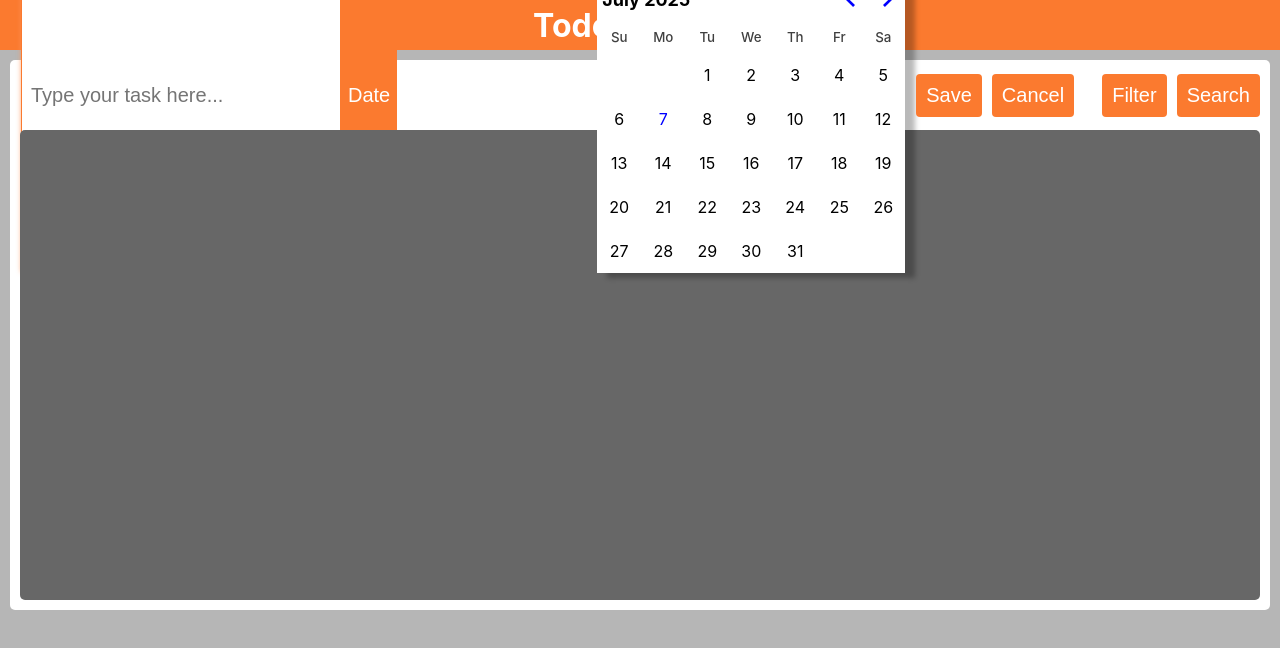
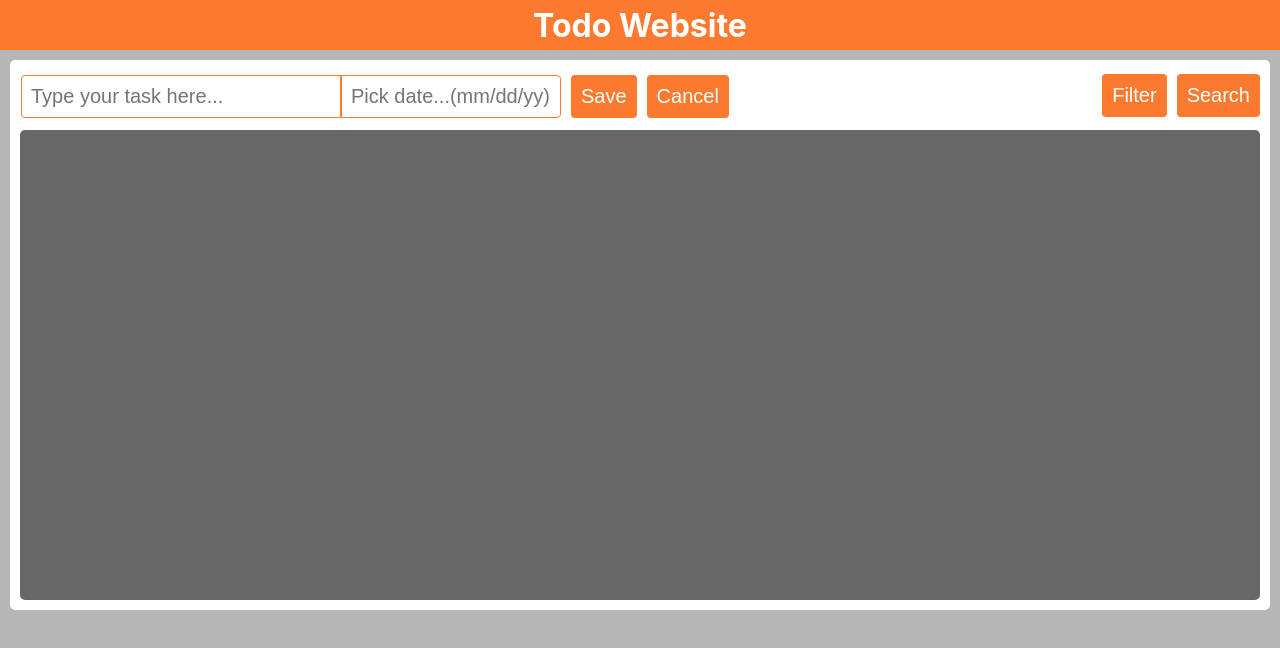
Before and after one commit to ReactApp-Fun/Todo_list-app, a React (Create React App) app: page / in a window 1280 px wide. Both pictures are taken after a click on the button "New Task". Shown: the top 648 px of the page. Built offline with nearby package versions, Linux system fonts and the light colour scheme.

Commit message:
update Date function to add date to task to serve for filter function (the Date function is now can be save as a part of a task in localstorage)

```diff
--- a/src/components/function_part/InputFunction.jsx
+++ b/src/components/function_part/InputFunction.jsx
@@ -9,19 +9,24 @@ class InputFunction extends React.Component {
         super(props)
         this.state = {
             inputValue: props.editingList ? props.editingList.text : '',
-            selectedDay: undefined
-        }
+            selectedDay: undefined,
+            isOpen: false,
+            selectedDate: props.editingList ? props.editingList.date: ''
+        };
+        this.datePickerRef = React.createRef()
     }
     componentDidUpdate = (prevProps) =>{
         if (this.props.editingList?.text !== prevProps.editingList?.text) {
             this.setState({
-                inputValue: this.props.editingList?.text
+                inputValue: this.props.editingList?.text,
+                selectedDate: this.props.editingList?.date
             })
         }
+        document.addEventListener("mousedown", this.handleClickOutside);
     }
-    handleDaySelect = (day) => {
-        this.setState({ selectedDay: day });
-    };
+    componentWillUnmount() {
+        document.removeEventListener("mousedown", this.handleClickOutside);
+    }
     handleChange = (e) => {
         this.setState({
             inputValue: e.target.value
@@ -37,41 +42,83 @@ class InputFunction extends React.Component {
             this.submitForm();
         }
     }
-    submitForm = () =>{
+    submitForm = () => {
         if (this.state.inputValue.trim()) {
             if (this.props.editingList) {
-                this.props.updateList(this.props.editingList.id, this.state.inputValue);
+                this.props.updateList(
+                    this.props.editingList.id,
+                    this.state.inputValue,
+                    this.state.selectedDate
+                );
             } else {
-                this.props.addList(this.state.inputValue);
+                this.props.addList(
+                    this.state.inputValue,
+                    this.state.selectedDate
+                );
             }
-            this.setState({ inputValue: '' });
+            this.setState({ inputValue: '',
+                            selectedDate: ''
+                        });
             this.props.hideInput();
         }
     }
-    handleCancelInput = () => {
+    handleCancelInput = () =>{
         this.props.hideInput()
     }
+
+    handleClickOutside = (event) => {
+        if (this.datePickerRef.current && !this.datePickerRef.current.contains(event.target)) {
+        this.setState({ isOpen: false });
+        }
+    };
+
+    handleDayClick = (day) => {
+        this.setState({
+            selectedDate: day,
+            isOpen: false, // Tự động đóng sau khi chọn ngày
+        });
+    };
+
+    toggleDatePicker = () => {
+        this.setState((prevState) => ({ isOpen: !prevState.isOpen }));
+    };
     render(){
-        const {selectedDay} = this.state
+        const {isOpen, selectedDate} = this.state
+
         return(
-            <div className="input-display" onSubmit={this.handleSubmit}>
-                <form>
+            <form className="input-display" onSubmit={this.handleSubmit}>
+                <div>
                     <input
-                        onKeyPress={this.handleKeyDown}
+                        required
+                        onKeyDown={this.handleKeyDown}
                         value={this.state.inputValue}
                         onChange={this.handleChange }
                         className="task-input"
                         type="text"
                         placeholder="Type your task here..."
-                        autoFocus
                     />
-                    <button type="button" className="date-picker-button"> Date </button>
-                    <DayPicker className="date-table"
-                        mode="single"
-                        selected={selectedDay}
-                        onSelect={this.handleDaySelect}
+                    <input
+                        required
+                        type="text"
+                        className="date-input"
+                        value={selectedDate ? new Date(selectedDate).toLocaleDateString() : ''}
+                        onClick={this.toggleDatePicker}
+                        onChange={this.handleChange}
+                        placeholder="Pick date...(mm/dd/yy)"
                     />
-                </form>
+                    {isOpen && (
+                        <div ref={this.datePickerRef}>
+                            <DayPicker
+                                captionLayout="dropdown"
+                                className="date-table"
+                                disabled={{before: new Date()}}
+                                mode="single"
+                                onDayClick={this.handleDayClick}
+                            />
+                        </div>
+                    )}
+
+                </div>
 
                 <button type="submit" className="add-button-2" >
                     Save
@@ -82,7 +129,7 @@ class InputFunction extends React.Component {
                 >
                     Cancel
                 </button>
-            </div>
+            </form>
         )
     }
 }
--- a/src/components/function_part/InteractTask.jsx
+++ b/src/components/function_part/InteractTask.jsx
@@ -6,7 +6,13 @@ class InteractTask extends React.Component{
             <>
                 {this.props.lists.map(list => (
                     <div className="text-list" key={list.id}>
-                        <div style={{margin: "0", wordWrap: "break-word", width: "70%"}}>{list.text}
+                        <div style={{margin: "0", wordWrap: "break-word", width: "70%"}}>
+                            <div>{list.text}</div>
+                            {list.date && (
+                                <div>
+                                    {new Date(list.date).toLocaleDateString()}
+                                </div>
+                            )}
                             <hr />
                         </div>
 
--- a/src/components/function_part/ListFunction.jsx
+++ b/src/components/function_part/ListFunction.jsx
@@ -23,20 +23,21 @@ class ListFunction extends React.Component {
     }
 
     // Hàm để thêm một list mới
-    addList = (text) => {
+    addList = (text, date) => {
         const newList = {
             id: Date.now(),
             text,
             completed: false,
+            date: date || null
         };
         const updatedLists = [...this.state.lists, newList];
         this.saveToLocalStorage(updatedLists);
     }
 
     // Cập nhật input
-    updateList = (id, newText) => {
+    updateList = (id, newText, newDate) => {
         const updatedLists = this.state.lists.map(list =>
-            list.id === id ? {...list, text: newText} : list
+            list.id === id ? {...list, text: newText, date: newDate} : list
         )
         this.saveToLocalStorage(updatedLists)
     }
--- a/src/components/function_part/styles/button.css
+++ b/src/components/function_part/styles/button.css
@@ -73,6 +73,7 @@ form{
 .date-picker-button{
     width: auto;
     outline: none;
+    padding: 9px;
     background-color: #fb7a2f;
     border: 1px solid transparent;
     border-radius: 0 4px 4px 0;
@@ -92,13 +93,27 @@ form{
 }
 
 .date-table{
-    background-color: #fff;
+    background-color: #f3f3f3;
     box-shadow: 10px 5px 5px #00000046;
     color: #000;
-    position: fixed;
-    margin: 60px 0 0 200px;
+    position: fixed !important;
+    left: 20%;
 }
-
+.date-input {
+    width: 200px;
+    padding: 9px;
+    border: 1px solid #fb7a2f;
+    border-radius: 0 4px 4px 0;
+    outline: none;
+    font-size: 20px;
+    cursor: pointer;
+    caret-color: transparent; /* Ẩn con trỏ nhấp nháy */
+    appearance: none;
+}
+.date-input:focus{
+    outline: none;
+    box-shadow: 0 0 5px #ff9456c9
+}
 /*rdp*/
 .rdp-month_caption {
     margin-left: 5px;
```
